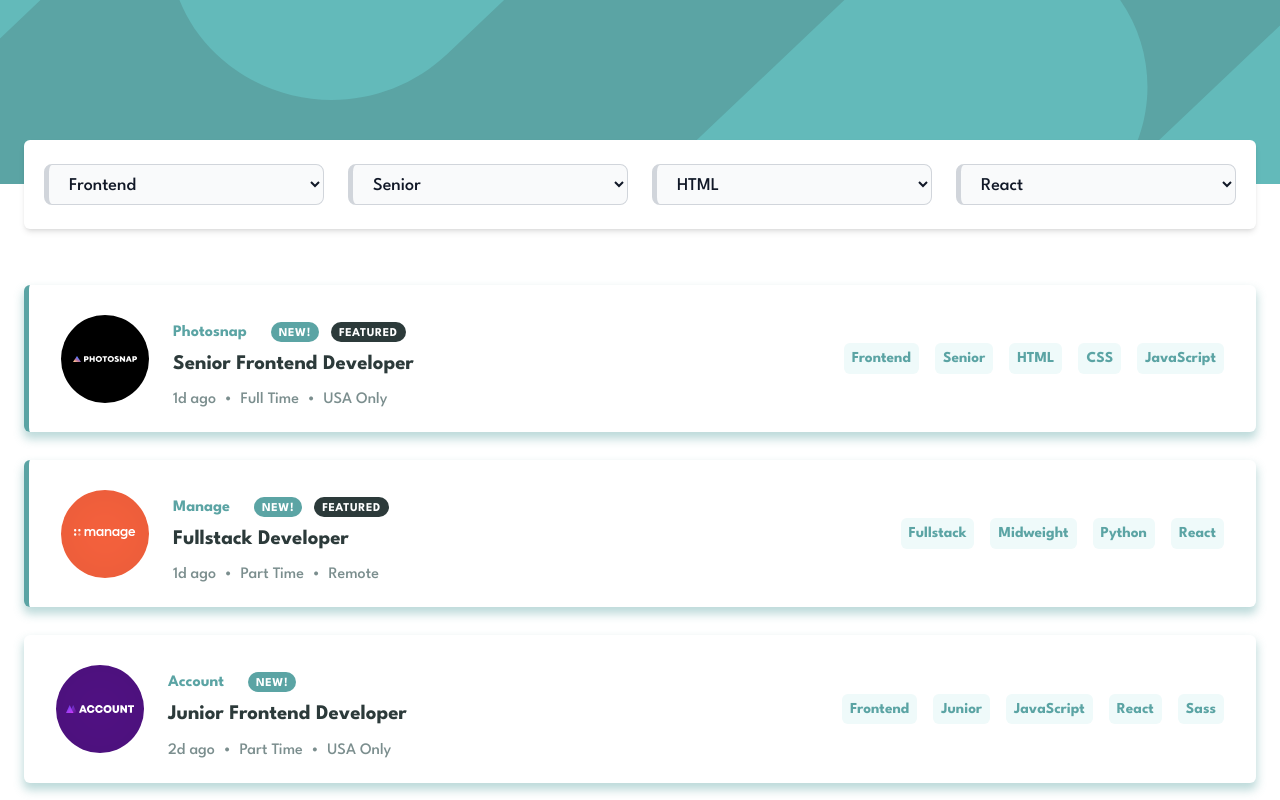
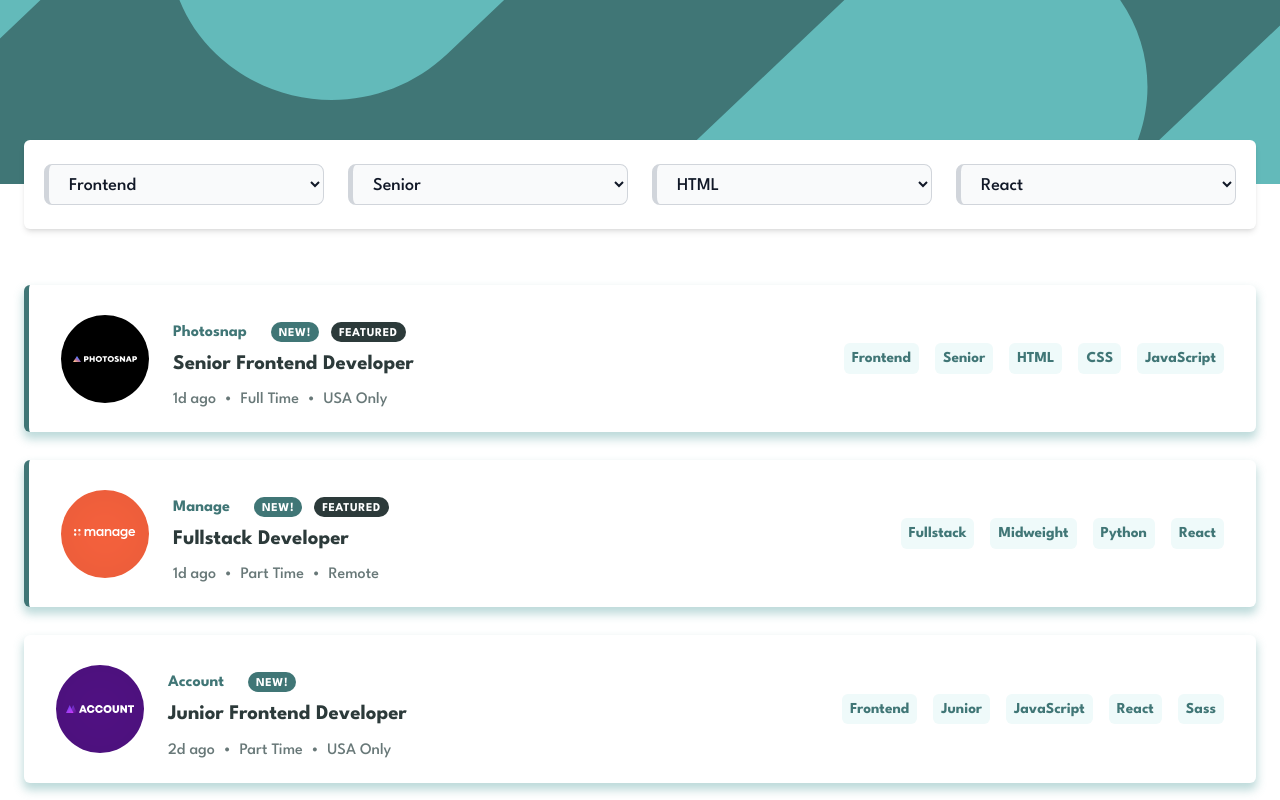
Before and after one commit to NehalSahu8055/FrontEnd-Mentor-React, a React (Vite) app in the folder job_listing_webapp/: page / in a window 1280 px wide. Shown: the top 800 px of the page. Built offline with nearby package versions, Linux system fonts and the light colour scheme.

Commit message:
Added meta info

```diff
--- a/job_listing_webapp/index.html
+++ b/job_listing_webapp/index.html
@@ -1,19 +1,30 @@
-<!DOCTYPE html>
+<!doctype html>
 <html lang="en">
   <head>
     <meta charset="UTF-8" />
-
-    <link rel="icon" type="image/svg+xml" href="/vite.svg" />
     <meta name="viewport" content="width=device-width, initial-scale=1.0" />
-
-    <link rel="preconnect" href="https://fonts.googleapis.com" />
-    <link rel="preconnect" href="https://fonts.gstatic.com" crossorigin />
-    <link
-      href="https://fonts.googleapis.com/css2?family=League+Spartan:wght@500;700&display=swap"
-      rel="stylesheet"
+    <meta name="description" content="Joblisting WebApp" />
+    <meta
+      name="keywords"
+      content="Frontend Mentor, Joblisting WebApp , nehal, Responsive Designs"
     />
 
+    <!-- Favicon Linking -->
+    <link rel="icon" type="image/svg+xml" href="/vite.svg" />
+
+    <!-- Google Fonts -->
+    <link rel="preconnect" href="https://fonts.googleapis.com" />
+    <link rel="preconnect" href="https://fonts.gstatic.com/" crossorigin />
+    <link
+      rel="preload"
+      as="style"
+      onload="this.rel='stylesheet'"
+      href="https://fonts.googleapis.com/css2?family=League+Spartan:wght@500;700&display=swap"
+    />
+
+    <!-- Stylesheet Linking -->
     <link rel="stylesheet" href="./src/stylesheets/input.css" />
+
     <title>Job Listing WebApp</title>
   </head>
   <body>
--- a/job_listing_webapp/src/components/MainContainer.jsx
+++ b/job_listing_webapp/src/components/MainContainer.jsx
@@ -1,7 +1,8 @@
 import JobCards from "./subcomponents/JobCards";
 export default function Main({ info, isLoading }) {
   return (
-    <main className="mx-auto flex max-w-7xl flex-col gap-10 px-6  py-14 sm:gap-7 ">
+    <main className="mx-auto flex max-w-7xl flex-col gap-10 px-6  py-14 sm:gap-7">
+      <h1 className="sr-only">Job Listing WebApp</h1>
       <JobCards info={info} isLoading={isLoading} />
     </main>
   );
--- a/job_listing_webapp/src/components/subcomponents/JobCards.jsx
+++ b/job_listing_webapp/src/components/subcomponents/JobCards.jsx
@@ -40,7 +40,7 @@ export default function JobCards({ info, isLoading }) {
         }
           ${
             isLoading ? "invisible opacity-0" : "visible opacity-100"
-          } flex  flex-col rounded-md p-5 transition-all duration-500 [box-shadow:var(--shadow)] sm:px-8 md:flex-row md:items-center md:justify-between md:gap-5 `}
+          } flex  flex-col rounded-md p-5 transition-all duration-500 [box-shadow:var(--shadow)] sm:px-8 md:flex-row md:items-center md:justify-between md:gap-5`}
       >
         {/* Main Part About Job */}
         <div className="logo div flex items-center transition">
--- a/job_listing_webapp/src/components/subcomponents/SelectionBox.jsx
+++ b/job_listing_webapp/src/components/subcomponents/SelectionBox.jsx
@@ -51,6 +51,7 @@ export default function SelectionBox({ info, onKeywordSelect }) {
             id="roles"
             className="w-full rounded-lg border border-gray-300 bg-gray-50 p-2.5 px-4 text-lg  text-gray-900 transition duration-300 focus:border-l-[var(--Desaturated-Dark-Cyan)]"
             onChange={handleSelection}
+            aria-label="Select a role"
           >
             {optionRoles}
           </select>
@@ -64,6 +65,7 @@ export default function SelectionBox({ info, onKeywordSelect }) {
             id="levels"
             className="w-full rounded-lg border border-gray-300 bg-gray-50 p-2.5 px-4 text-lg  text-gray-900 transition duration-300 focus:border-l-[var(--Desaturated-Dark-Cyan)]"
             onChange={handleSelection}
+            aria-label="Select a level"
           >
             {optionLevels}
           </select>
@@ -77,6 +79,7 @@ export default function SelectionBox({ info, onKeywordSelect }) {
             id="languages"
             className="w-full rounded-lg border border-gray-300 bg-gray-50 p-2.5 px-4 text-lg  text-gray-900 transition duration-300 focus:border-l-[var(--Desaturated-Dark-Cyan)]"
             onChange={handleSelection}
+            aria-label="Select a language"
           >
             {optionLanguages}
           </select>
@@ -89,6 +92,7 @@ export default function SelectionBox({ info, onKeywordSelect }) {
             id="tools"
             className="w-full rounded-lg border border-gray-300 bg-gray-50 p-2.5 px-4 text-lg  text-gray-900 transition duration-300 focus:border-l-[var(--Desaturated-Dark-Cyan)]"
             onChange={handleSelection}
+            aria-label="Select a tool"
           >
             {optionTools}
           </select>
--- a/job_listing_webapp/src/stylesheets/input.css
+++ b/job_listing_webapp/src/stylesheets/input.css
@@ -3,15 +3,14 @@
 @tailwind utilities;
 
 :root {
-  --Desaturated-Dark-Cyan: hsl(180, 29%, 50%);
-  --Light-Grayish-Cyan1: hsl(180, 52%, 96%);
-  --Light-Grayish-Cyan2: hsl(180, 35%, 68%);
-  --Dark-Grayish-Cyan: hsl(180, 8%, 52%);
-  --Very-Dark-Grayish-Cyan: hsl(180, 14%, 20%);
-  --card-shadow: hsla(180, 29%, 50%, 0.403);
-
+  --Desaturated-Dark-Cyan: #407676;
+  --Light-Grayish-Cyan1: #effafa;
+  --Light-Grayish-Cyan2: #91caca;
+  --Dark-Grayish-Cyan: #687878;
+  --Very-Dark-Grayish-Cyan: #2c3a3a;
+  --card-shadow: #5ba4a467;
   --shadow: 0 6px 10px 1px var(--card-shadow);
 }
 * {
-  @apply font-['League_Spartan',sans-serif];
+  font-family: "League Spartan", sans-serif;
 }
```
Also changed, not shown: 1 other file (tests, documents, lock files or other folders).
